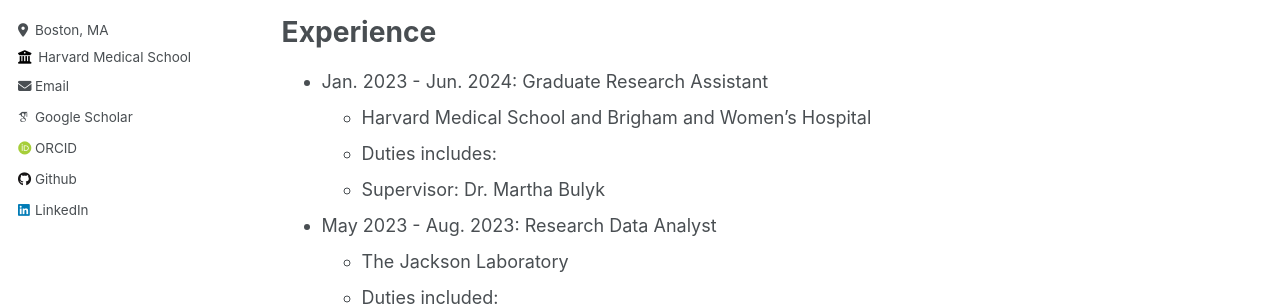
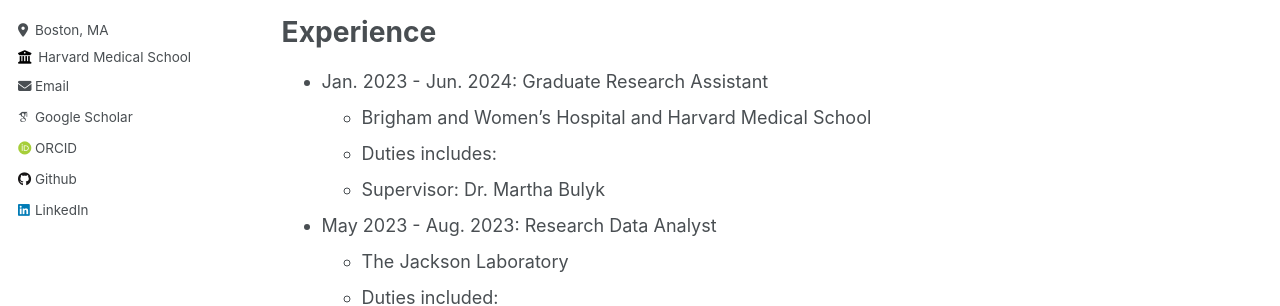
Before and after one commit to katrina-liu/katrina-liu.github.io, a Jekyll site: the page built from _pages/cv.md, in a window 1280 px wide and 900 px high. Shown: the part 373-679 px from the top of the window. Built offline with Jekyll 4.4.1, drawn with Linux system fonts in a browser that asks for light colours; some web fonts are replaced.

Commit message:
Update cv.md

```diff
--- a/_pages/cv.md
+++ b/_pages/cv.md
@@ -20,7 +20,7 @@
 Experience
 ======
 * Jan. 2023 - Jun. 2024: Graduate Research Assistant
-  * Harvard Medical School and Brigham and Women's Hospital
+  * Brigham and Women's Hospital and Harvard Medical School
   * Duties includes:
   * Supervisor: Dr. Martha Bulyk
 
```
